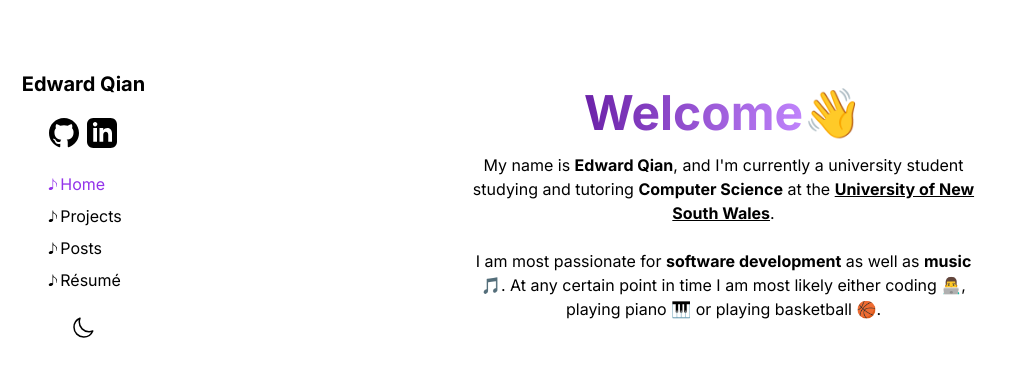
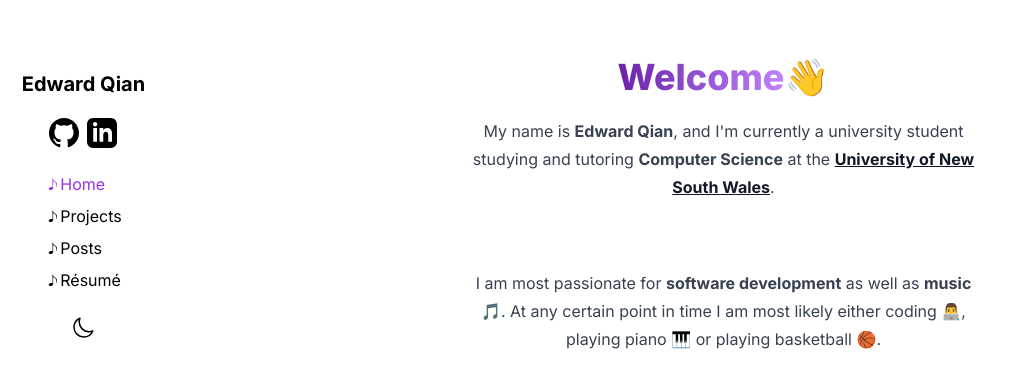
Before and after one commit to jedwed/portfolio, a Next.js app: page / in a window 1280 px wide. Shown: the part 195-582 px from the top of the page, without its empty margins (0-1014 px from the left). Built offline with nearby package versions, Linux system fonts and the light colour scheme.

Commit message:
Added @tailwindcss/typography

```diff
--- a/app/globals.css
+++ b/app/globals.css
@@ -4,7 +4,6 @@
 
 [data-rehype-pretty-code-fragment] pre > code {
   display: grid;
-  padding: 0.5rem;
 }
 
 @media (prefers-color-scheme: dark) {
--- a/app/page.tsx
+++ b/app/page.tsx
@@ -1,7 +1,7 @@
 export default function Home() {
   return (
-    <section className="text-center">
-      <h1 className="text-5xl font-bold mb-4">
+    <section className="prose dark:prose-invert text-center">
+      <h1 className="mb-4">
         <span className="text-transparent bg-clip-text bg-gradient-to-r from-purple-800 to-purple-400">
           Welcome
         </span>
@@ -10,7 +10,7 @@ export default function Home() {
       <p>
         My name is <b>Edward Qian</b>, and I&apos;m currently a university
         student studying and tutoring <b>Computer Science</b> at the{' '}
-        <a href="https://www.unsw.edu.au" target="_blank" className="underline">
+        <a href="https://www.unsw.edu.au" target="_blank">
           <b>University of New South Wales</b>
         </a>
         .
--- a/app/posts/[slug]/page.tsx
+++ b/app/posts/[slug]/page.tsx
@@ -32,9 +32,9 @@ const PostLayout = ({ params }: { params: { slug: string } }) => {
   const MDXContent = useMDXComponent(post.body.code);
 
   return (
-    <article>
+    <article className="prose dark:prose-invert">
       <div className="text-center">
-        <h1 className="font-bold text-5xl">{post.title}</h1>
+        <h1>{post.title}</h1>
         <time dateTime={post.date}>
           {format(parseISO(post.date), 'LLLL d, yyyy')}
         </time>
--- a/app/posts/page.tsx
+++ b/app/posts/page.tsx
@@ -8,8 +8,8 @@ export default function Blog() {
   );
 
   return (
-    <section>
-      <h1 className="text-5xl font-bold mb-4 text-center">Blog Posts</h1>
+    <section className="prose dark:prose-invert">
+      <h1 className="mb-4 text-center">Blog Posts</h1>
       {posts.map((post, idx) => (
         <PostCard key={idx} {...post} />
       ))}
--- a/components/post-card.tsx
+++ b/components/post-card.tsx
@@ -1,17 +1,17 @@
-import Link from "next/link";
-import { format, parseISO } from "date-fns";
-import { Post } from "contentlayer/generated";
-import { useMDXComponent } from "next-contentlayer/hooks";
+import Link from 'next/link';
+import { format, parseISO } from 'date-fns';
+import { Post } from 'contentlayer/generated';
+import { useMDXComponent } from 'next-contentlayer/hooks';
 
 export default function PostCard(post: Post) {
   // const MDXContent = useMDXComponent(post.body.code);
   return (
     <div>
-      <h2 className="text-2xl">
+      <h2>
         <Link href={post.url}>{post.title}</Link>
       </h2>
       <time dateTime={post.date}>
-        {format(parseISO(post.date), "LLLL d, yyyy")}
+        {format(parseISO(post.date), 'LLLL d, yyyy')}
       </time>
       {/* <MDXContent /> */}
     </div>
--- a/package.json
+++ b/package.json
@@ -22,6 +22,7 @@
         "shiki": "^0.14.2"
     },
     "devDependencies": {
+        "@tailwindcss/typography": "^0.5.9",
         "@types/node": "20.1.4",
         "@types/react": "18.2.6",
         "@types/react-dom": "18.2.4",
--- a/posts/post-02.mdx
+++ b/posts/post-02.mdx
@@ -3,7 +3,7 @@ title: My Second Post
 date: 2023-05-30
 ---
 
-# Hello
+## Hello
 
 -   list item 1
 -   list item 2
--- a/tailwind.config.js
+++ b/tailwind.config.js
@@ -9,5 +9,5 @@ module.exports = {
     extend: {},
   },
   darkMode: 'class',
-  plugins: [],
+  plugins: [require('@tailwindcss/typography')],
 };
```
Also changed, not shown: 1 other file (tests, documents, lock files or other folders).
